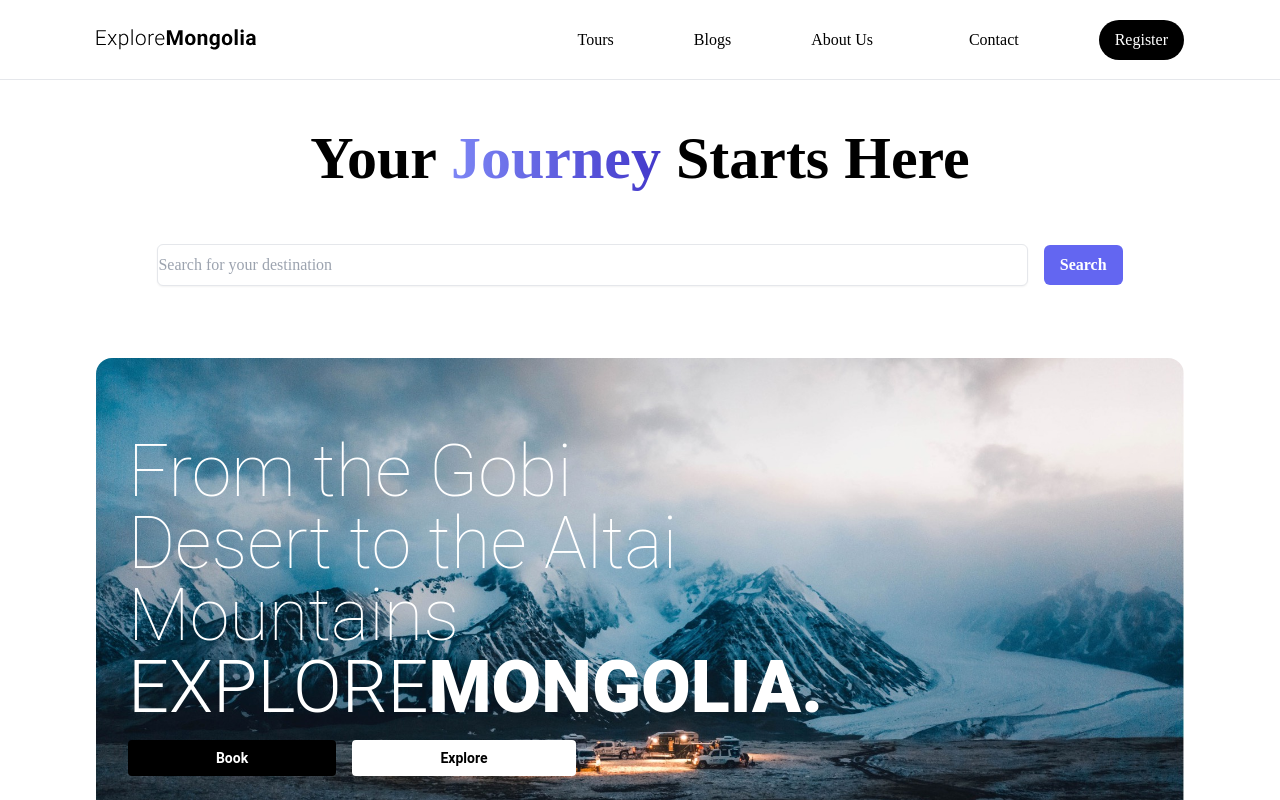
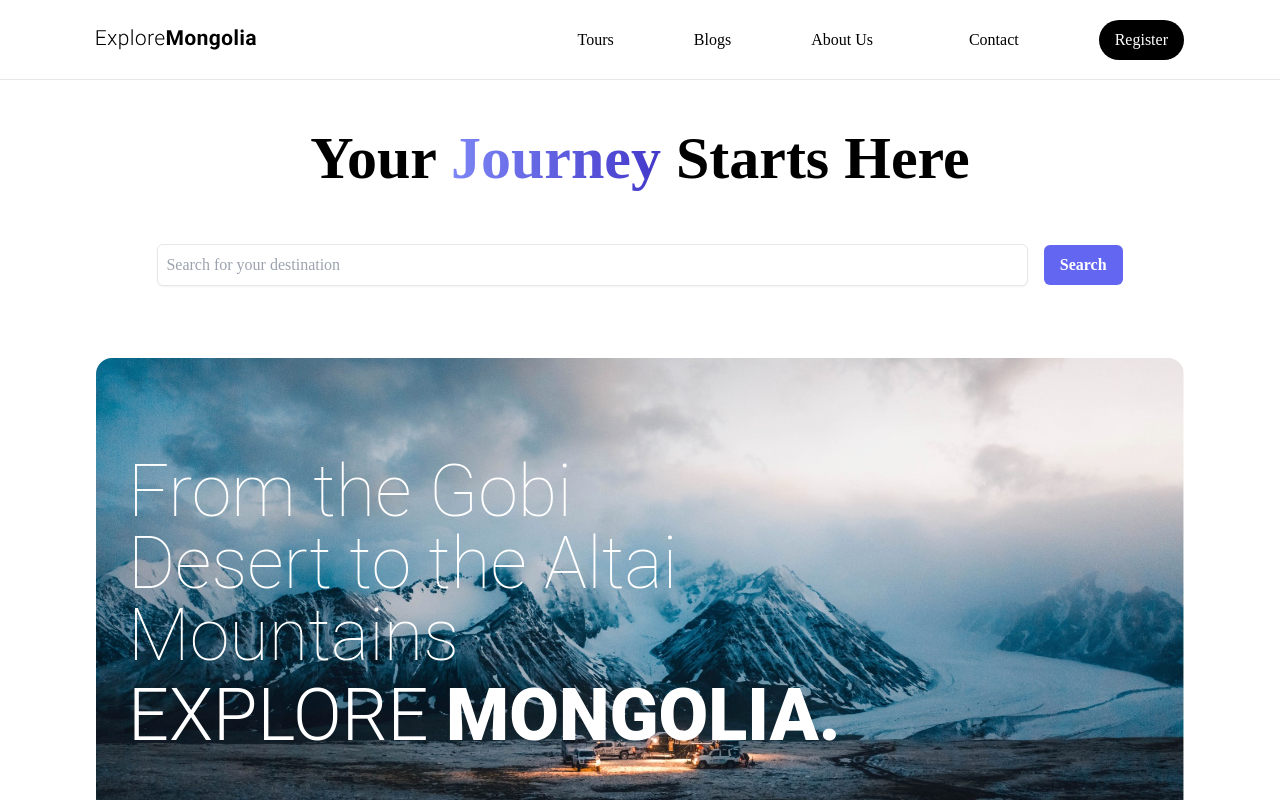
Before and after one commit to Andyy1117/ExploreMongolia, a React (Create React App) app in the folder frontend/: page / in a window 1280 px wide. Shown: the top 800 px of the page. Built offline with nearby package versions, Linux system fonts and the light colour scheme.

Commit message:
Fix hero section breaking in smaller screen

```diff
--- a/frontend/src/pages/Landing.jsx
+++ b/frontend/src/pages/Landing.jsx
@@ -56,7 +56,7 @@ const Landing = () => {
         <input
           type="text"
           placeholder="Search for your destination"s
-          className="search-bar w-4/5 py-2 border rounded-md shadow-sm mr-4"
+          className="search-bar w-4/5 p-2 border rounded-md shadow-sm mr-4"
         />
         <button className="bg-indigo-500 hover:bg-indigo-700 text-white font-bold py-2 px-4 rounded-md">
             Search
@@ -78,15 +78,15 @@ const Landing = () => {
           className="hero-image w-full h-full object-cover rounded-2xl mt-4"
         />
         <div className="text-overlay">
-          <div style={{ marginTop: '-100px' }}>
-            <p className='gap-2 font-thin md:text-7xl text-xl'>
+          <div className='xl:mt-[-20px]'>
+            <p className='hidden gap-2 text-lg font-thin md:block md:text-4xl lg:text-7xl md:mt-4'>
               From the Gobi
               <br/> Desert to the Altai
               <br/> Mountains
             </p>
-            <p className='font-light md:text-7xl text-xl'>EXPLORE<span className='font-black md:text-7xl text-xl'>MONGOLIA.</span></p>
+            <p className='font-light text-lg mt-2 md:text-5xl lg:text-7xl'>EXPLORE <span className='font-black text-lg md:text-5xl lg:text-7xl'>MONGOLIA.</span></p>
           </div>
-          <div className='flex mt-4'>
+          <div className='flex mt-4 md:mt-8 lg:mt-12 xl:mt-16'>
             <button className="bg-black hover:bg-gray-500 text-white text-sm font-bold  py-2 px-4 rounded mr-4 w-16 md:w-52">Book</button>
             <button className="bg-white hover:bg-gray-500 text-black text-sm font-bold py-2 px-4 rounded w-20 md:w-56">Explore</button>
           </div>
```
